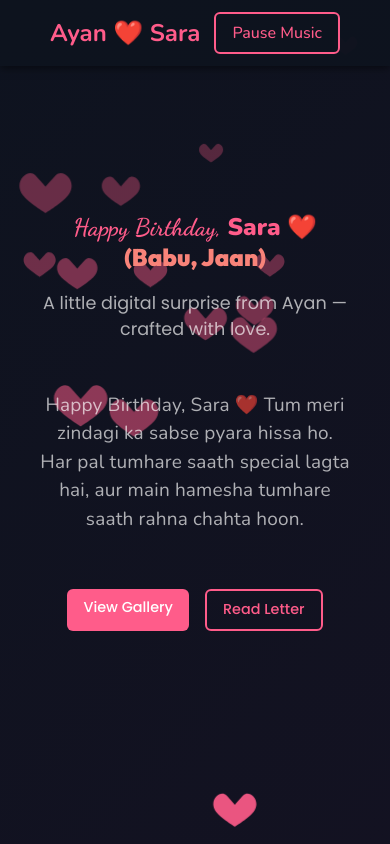
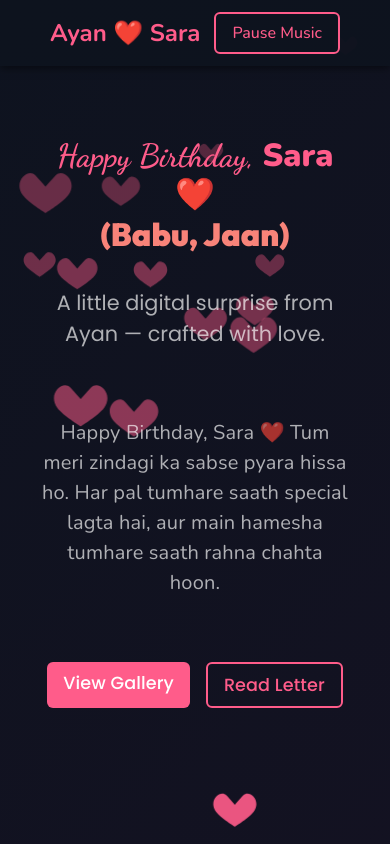
Before and after one commit to Ayan-webDEV/Love-Birthday, a React (Vite) app: page / in a window 390 px wide. Shown: the top 844 px of the page. Built offline with nearby package versions, Linux system fonts and the light colour scheme.

Commit message:
improvment

```diff
--- a/src/Components/Love.jsx
+++ b/src/Components/Love.jsx
@@ -193,14 +193,14 @@ export default function LovePage() {
                   transition={{ delay: 0.4 }}
                   className={style.heroSubtext}
                 >
-                  <span>
+                  <span className="d-block py-3">
                     A little digital surprise from Ayan — crafted with love.
                   </span>
                   <span
-                    className="d-block my-5 pb-2"
+                    className="d-block my-5 pt-1 pb-3"
                     style={{
                       fontFamily: "nunito",
-                      fontSize: "19px",
+                      fontSize: "20px",
                       letterSpacing: "0.17px",
                     }}
                   >
--- a/src/Components/Love.module.css
+++ b/src/Components/Love.module.css
@@ -106,13 +106,13 @@ time {
   max-width: 600px;
 }
 .heroTitle {
-  font-size: 2.5rem;
+  font-size: 2.6rem;
   font-weight: 700;
   margin-bottom: 16px;
   color: #ff5c8a;
 }
 .heroSubtext {
-  font-size: 1.1rem;
+  font-size: 1.3rem;
   margin-bottom: 24px;
   color: #ffffffaa;
 }
@@ -378,7 +378,7 @@ time {
 }
 @media (max-width: 480px) {
   .heroTitle {
-    font-size: 1.5rem;
+    font-size: 2rem;
   }
   .names {
     font-size: 1.5rem;
@@ -391,6 +391,7 @@ time {
   .yesBtn,
   .noBtn {
     padding: 8px 16px;
-    font-size: 0.9rem;
+    font-size: 1.1rem;
+    letter-spacing: 0.1px;
   }
 }
```
